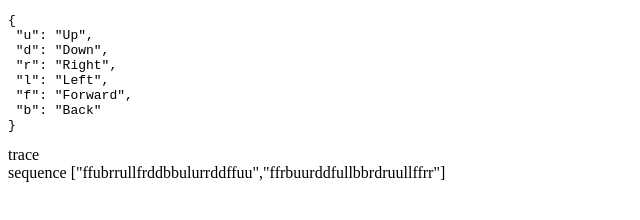
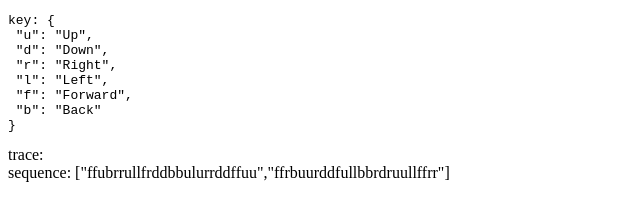
Before and after one commit to esromlabs/cube-puzzlah, a plain HTML site: page index.html in a window 1280 px wide. Shown: the full height of the page, 0-640 px from the left. Drawn offline with nearby package versions, Linux system fonts and the light colour scheme.

Commit message:
Update index.html

```diff
--- a/index.html
+++ b/index.html
@@ -6,9 +6,9 @@
 <script type='text/javascript' src='solve.js'></script>
 </head>
 <body>
-  <pre id="a"></pre>
-  <div id="b">trace </div>
-  <div id="c">sequence </div>
+  <pre id="a">key: </pre>
+  <div id="b">trace: </div>
+  <div id="c">sequence: </div>
   <pre id="d"></pre>
 </body>
 </html>
```
